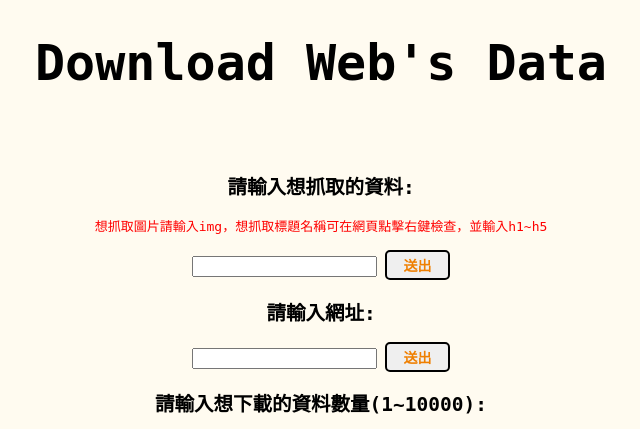
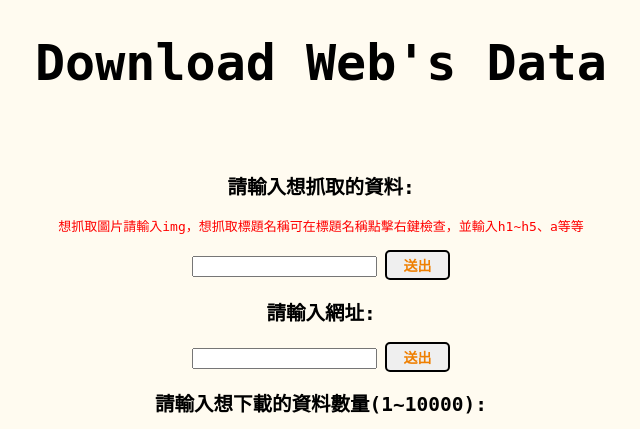
Before and after one commit to fanoprcs/Auto_Crawl_ImgAndTitle, a Flask app: page / in a window 1280 px wide. Shown: the top 429 px of the page, without its empty margins (319-959 px from the left). Run offline with Flask 2, Linux system fonts and the light colour scheme.

Commit message:
third_version

```diff
--- a/app.py
+++ b/app.py
@@ -47,7 +47,7 @@ def exe():
     except:
         return flask.render_template('page.html', show_type_area = "抓取的類型為: " + type, show_url_area = "選擇網址為: " + url, show_num_area = '下載數量為: ' + num, show_status_area = "類型輸入錯誤，請確認輸入的類型為img、h1、h2、h3、h4、h5。")
     if len(results) == 0:#無法進行資料抓取
-        return flask.render_template('page.html', show_type_area = "抓取的類型為: " + type, show_url_area = "選擇網址為: " + url, show_num_area = '下載數量為: ' + num, show_status_area = "很抱歉，此網站存取該資料是用動態加載的方式，無法進行爬蟲，請換個資料或另外選擇網站。")
+        return flask.render_template('page.html', show_type_area = "抓取的類型為: " + type, show_url_area = "選擇網址為: " + url, show_num_area = '下載數量為: ' + num, show_status_area = "很抱歉，此網站存取該資料是用動態加載的方式無法進行爬蟲，或是該網站沒有該屬性的資料，請換個資料或另外選擇網站。")
     if type == "img": #將圖片存到到images中，並且每次下載會創建新資料夾
         img_link = [result.get("src") for result in results]
         if not os.path.exists("images"):
@@ -90,9 +90,11 @@ def exe():
             for line in text:
                 try:
                     file.write( line + '\n')
-                    count += 1
                 except:
-                    pass
+                    continue
+                count += 1
+                if count == a:
+                    break
     return flask.render_template('page.html', show_type_area = "抓取的類型為: " + type, show_url_area = "選擇網址為: " + url, show_num_area = '下載數量為: ' + num, show_status_area = "共找到 " + str(count) + " 筆資料，開始進行下載。")
 
 if __name__ == "__main__":
--- a/templates/page.html
+++ b/templates/page.html
@@ -15,7 +15,7 @@
 
     <div style="text-align:center;border-style:none; margin:0px auto;">
       <h2>請輸入想抓取的資料: </h2>
-        <font color = "red">想抓取圖片請輸入img，想抓取標題名稱可在網頁點擊右鍵檢查，並輸入h1~h5</font><br><br>
+        <font color = "red">想抓取圖片請輸入img，想抓取標題名稱可在標題名稱點擊右鍵檢查，並輸入h1~h5、a等等</font><br><br>
         <form action="{{ url_for('get_type')}}" method="POST" enctype = "multipart/form-data">
             <input type = 'text' id = "msg" name="type">
             <button type="submit" id = "get" class = "button1">送出</button>
```
